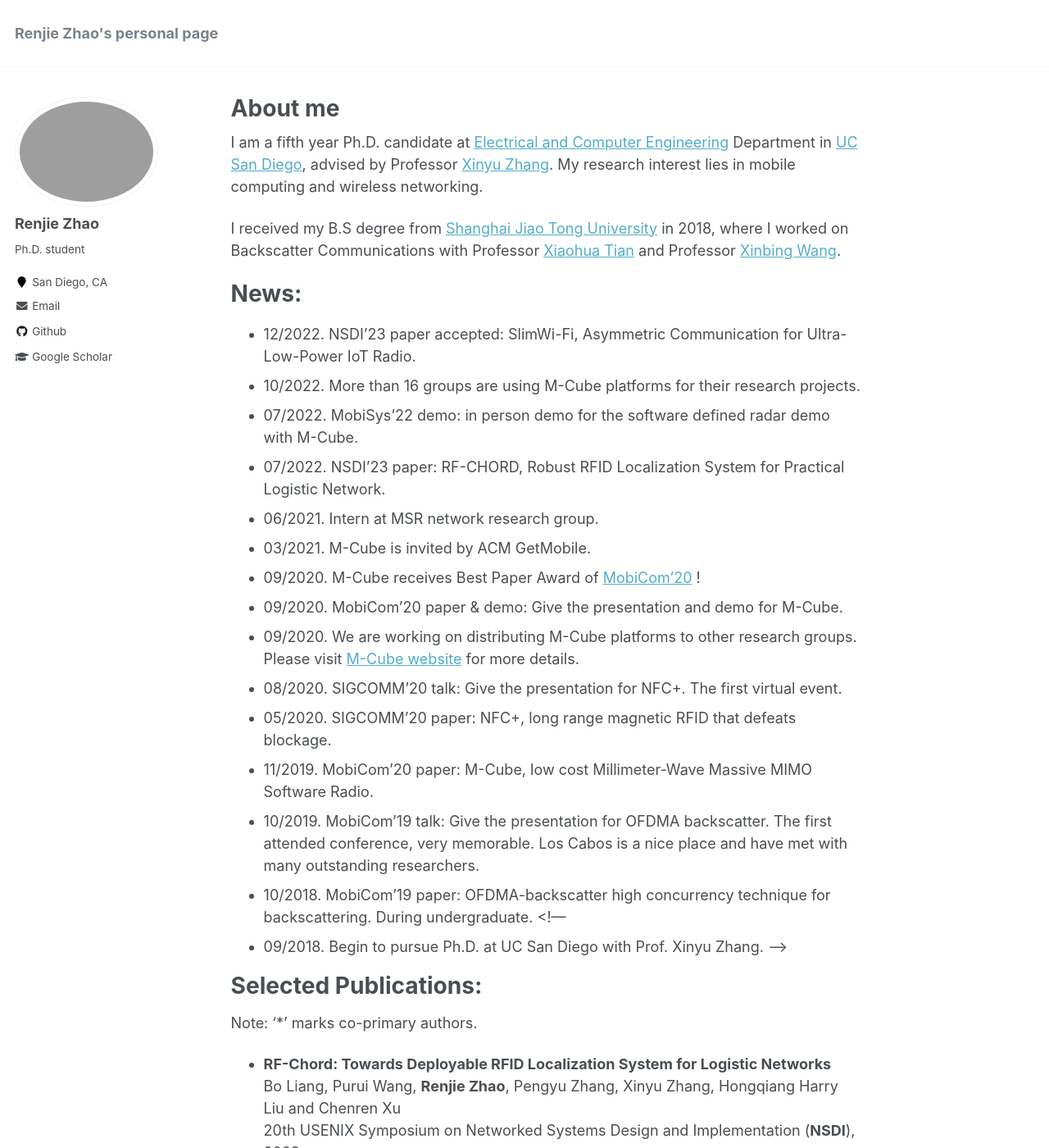
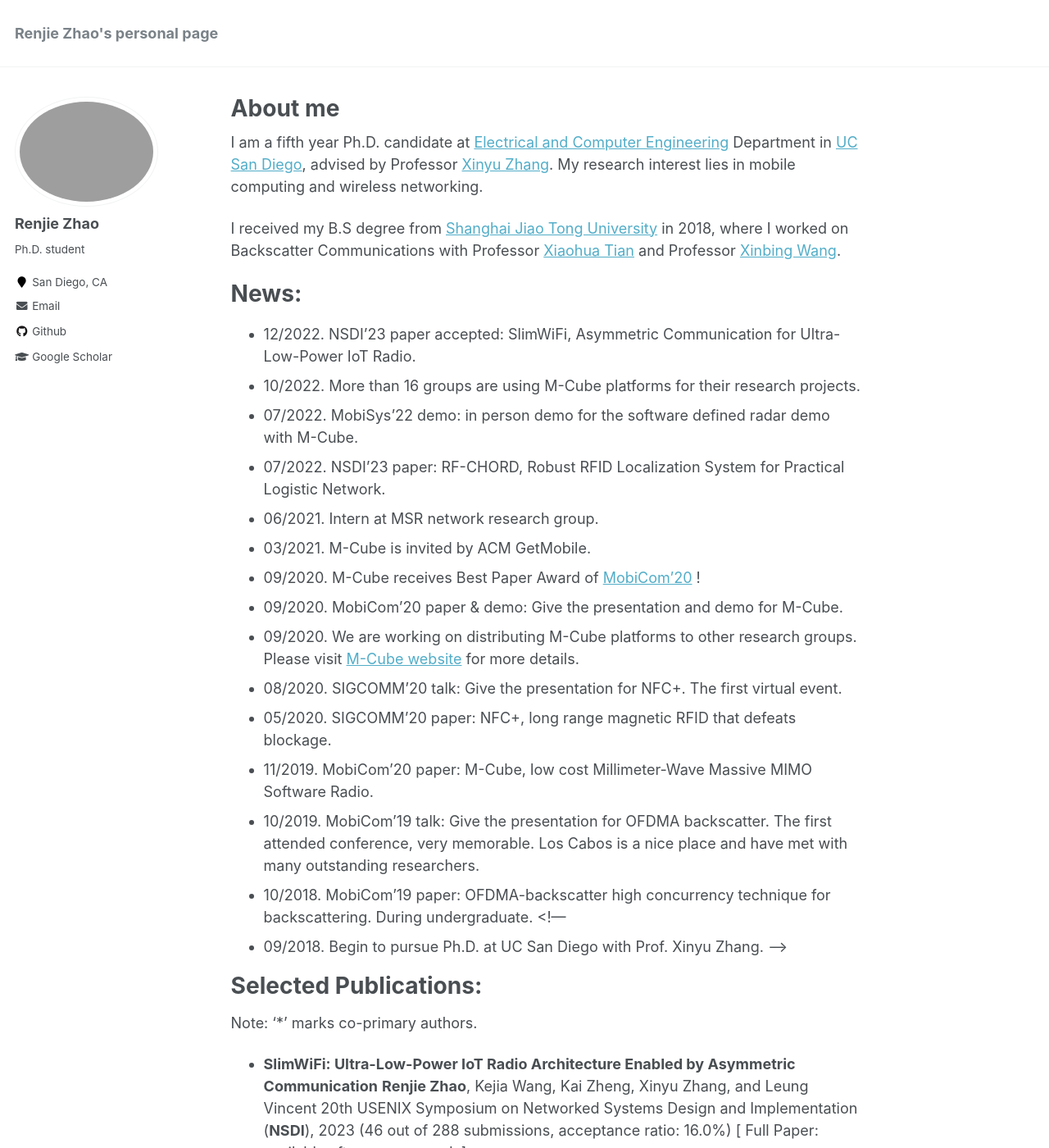
Before and after one commit to mle0108/RenjieZhao.github.io, a Jekyll site: the page built from _pages/about.md, in a window 1280 px wide and 1400 px high. Shown: the whole window at 82% size. Built offline with Jekyll 4.4.1, drawn with Linux system fonts in a browser that asks for light colours; some of the changed text lies outside the part shown.

Commit message:
update slimwifi

```diff
--- a/_pages/about.md
+++ b/_pages/about.md
@@ -20,7 +20,7 @@ I received my B.S degree from [Shanghai Jiao Tong University](http://en.sjtu.edu
 
 News:
 ======
-* 12/2022. NSDI'23 paper accepted: SlimWi-Fi, Asymmetric Communication for Ultra-Low-Power IoT Radio.
+* 12/2022. NSDI'23 paper accepted: SlimWiFi, Asymmetric Communication for Ultra-Low-Power IoT Radio.
 * 10/2022. More than 16 groups are using M-Cube platforms for their research projects.
 * 07/2022. MobiSys'22 demo: in person demo for the software defined radar demo with M-Cube.
 * 07/2022. NSDI'23 paper: RF-CHORD, Robust RFID Localization System for Practical Logistic Network.
@@ -41,6 +41,12 @@ News:
 Selected Publications:
 ======
 Note: ‘*’ marks co-primary authors.
+* **SlimWiFi: Ultra-Low-Power IoT Radio Architecture Enabled by Asymmetric Communication**
+**Renjie Zhao**, Kejia Wang, Kai Zheng, Xinyu Zhang, and Leung Vincent
+20th USENIX Symposium on Networked Systems Design and Implementation (**NSDI**), 2023
+(46 out of 288 submissions, acceptance ratio: 16.0%)
+[ Full Paper: available after camera ready]
+
 * **RF-Chord: Towards Deployable RFID Localization System for Logistic Networks**
 Bo Liang, Purui Wang, **Renjie Zhao**, Pengyu Zhang, Xinyu Zhang, Hongqiang Harry Liu and Chenren Xu
 20th USENIX Symposium on Networked Systems Design and Implementation (**NSDI**), 2023
```
Also changed, not shown: other parts of _pages/about.md (+1 -1 lines), 2 other files.
